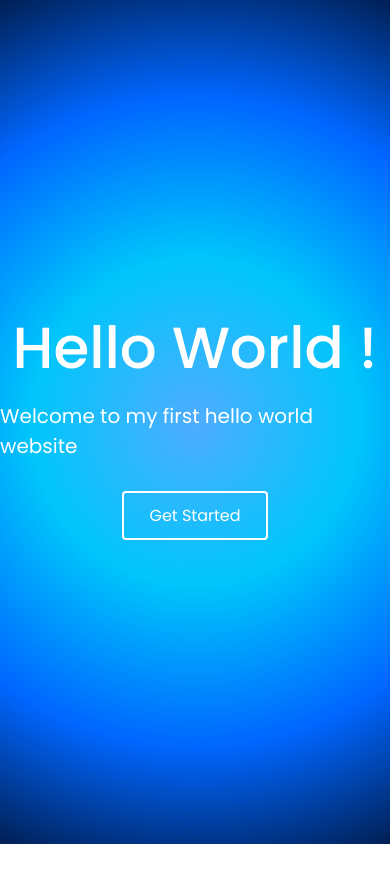
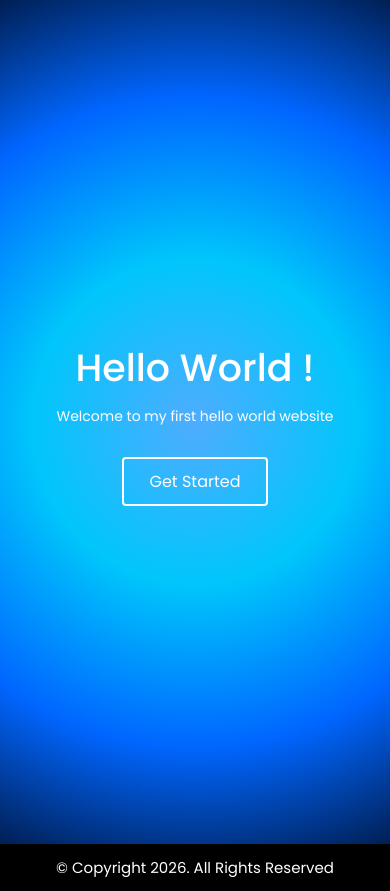
Before and after one commit to vaibhavihr13-dev/helloworld-local, a plain HTML site: page index.html in a window 390 px wide. Before the commit the page ends 844 px from the top, so only its background shows below. Drawn offline with Linux system fonts and the light colour scheme.

Commit message:
added footer,  styling and media queries

```diff
--- a/index.html
+++ b/index.html
@@ -21,5 +21,9 @@
         </section>
     </main>
 
+    <footer class="footer">
+        <p>&copy; Copyright 2026. All Rights Reserved</p>
+    </footer>
+
 </body>
 </html>
--- a/style.css
+++ b/style.css
@@ -47,3 +47,25 @@ p{
     box-shadow: inset 140px 0 0 0 #222222;
     border: none;
 }
+
+.footer{
+    background: #000000;
+    color: #ffffff;
+    text-align: center;
+    padding: 12px 0;
+}
+
+.footer p{
+    font-size: 15px;
+    padding: 0;
+}
+
+@media only screen and (max-width: 767.5px){
+    h1{
+        font-size: 38px;
+    }
+
+    p{
+        font-size: 14px;
+    }
+}
```
